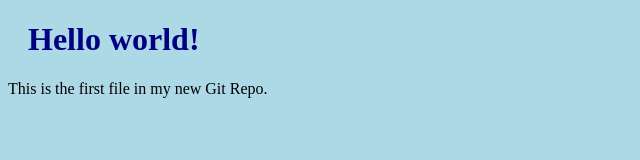
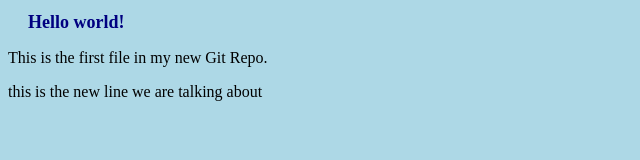
Before and after one commit to Ahsan-Burki2126/learning-git, a plain HTML site: page index.html in a window 1280 px wide. Shown: the whole page, without its empty margins (0-640 px from the left). Drawn offline with Linux system fonts and the light colour scheme.

Commit message:
added p to html and changed the font size of h1

```diff
--- a/blustyle.css
+++ b/blustyle.css
@@ -5,4 +5,5 @@ body {
     h1 {
     color: navy;
     margin-left: 20px;
+    font-size: large;
     }
--- a/index.html
+++ b/index.html
@@ -8,6 +8,7 @@
 
 <h1>Hello world!</h1>
 <p>This is the first file in my new Git Repo.</p>
+<p>this is the new line we are talking about</p>
 
 </body>
 </html>
```
